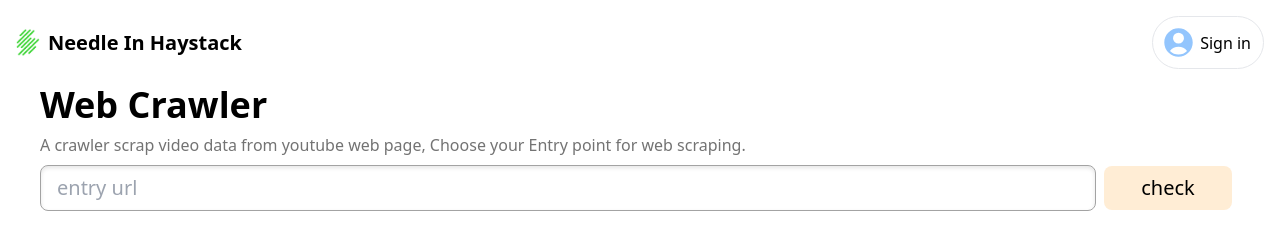
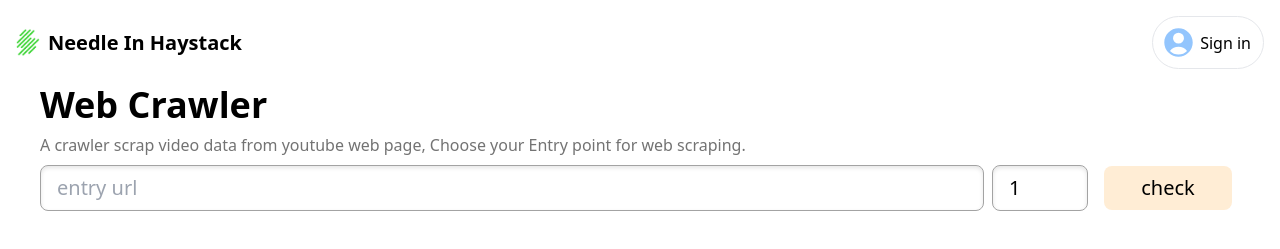
Before and after one commit to suhjuho/NeedleInHaystack-client, a React (Vite) app: page /admin in a window 1280 px wide. Shown: the top 249 px of the page. Built offline with nearby package versions, Linux system fonts and the light colour scheme; no server answers.

Commit message:
Feat: add number input for crawling count

```diff
--- a/src/components/AdminPage/index.jsx
+++ b/src/components/AdminPage/index.jsx
@@ -17,9 +17,11 @@ function AdminPage() {
   const [isCorrectUrl, setIsCorrectUrl] = useState(false);
   const [isStopping, setIsStopping] = useState(false);
   const [entryURL, setEntryURL] = useState("");
+  const [maxCrawlPages, setMaxCrawlPages] = useState(1);
   const [crawlingLogList, setCrawlingLogList] = useState([]);
   const [inputMessage, setInputMessage] = useState("");
   const { setHeaderState } = useHeaderStateStore();
+  const [stopMessage, setStopMessage] = useState("Call Stop");
 
   useEffect(() => {
     setHeaderState("AdminPage");
@@ -34,7 +36,7 @@ function AdminPage() {
         },
       );
 
-      if (!response.data.result) {
+      if (!response.data.result || !response.data.user.isAdmin) {
         navigate("/");
       }
 
@@ -59,6 +61,10 @@ function AdminPage() {
 
       eventSource.onmessage = (event) => {
         const crawlingLog = JSON.parse(event.data);
+
+        if (crawlingLog.result === "ok" && crawlingLog.title === "db") {
+          setStopMessage("ranking videos");
+        }
 
         setIsCrawling(true);
         setCrawlingLogList((crawlingLogList) => [
@@ -90,7 +96,7 @@ function AdminPage() {
     }
 
     setCrawlingLogList([]);
-    setIsCrawling((isCrawling) => !isCrawling);
+    setIsCrawling(true);
     setIsStopping(false);
     setInputMessage("");
 
@@ -99,11 +105,13 @@ function AdminPage() {
       {
         params: {
           entryURL,
+          maxCrawlPages,
         },
       },
     );
 
-    setIsCrawling((isCrawling) => !isCrawling);
+    setIsCrawling(false);
+
     return response.data;
   }
 
@@ -174,12 +182,20 @@ function AdminPage() {
         A crawler scrap video data from youtube web page, Choose your Entry
         point for web scraping.
       </p>
-      <form className="flex justify-start items-center w-full px-10">
+      <form className="flex justify-start items-center w-full px-10 gap-x-2">
         <input
           type="text"
           onChange={handleInputChange}
           className="border border-secondary-border shadow-inner shadow-secondary rounded-lg py-2 px-4 text-xl w-full focus:border-blue-500 outline-none"
           placeholder="entry url"
+        />
+        <input
+          type="number"
+          max={10}
+          min={1}
+          className="w-24 border border-secondary-border shadow-inner shadow-secondary rounded-lg py-2 px-4 text-xl focus:border-blue-500 outline-none"
+          value={maxCrawlPages}
+          onChange={(ev) => setMaxCrawlPages(ev.target.value)}
         />
         {!isCrawling &&
           (!isCorrectUrl ? (
@@ -208,7 +224,7 @@ function AdminPage() {
       </form>
       {inputMessage && (
         <p
-          className={`w-full px-10 my-2 text-red-500 ${isCorrectUrl ? "text-green-500" : "text-red-500"}`}
+          className={`w-full px-10 my-2 ${isCorrectUrl ? "text-green-500" : "text-red-500"}`}
         >
           {inputMessage}
         </p>
@@ -253,7 +269,7 @@ function AdminPage() {
           <div className="grid gap-4 grid-cols-3 border border-secondary shadow-inner shadow-secondary rounded-lg py-2 px-4 text-xl w-full outline-none">
             <div className="flex items-center gap-x-2">
               <LoadingSpin />
-              {isStopping ? "Stopping" : "Scraping"}
+              {isStopping ? stopMessage : "Scraping"}
             </div>
           </div>
         )}
```
